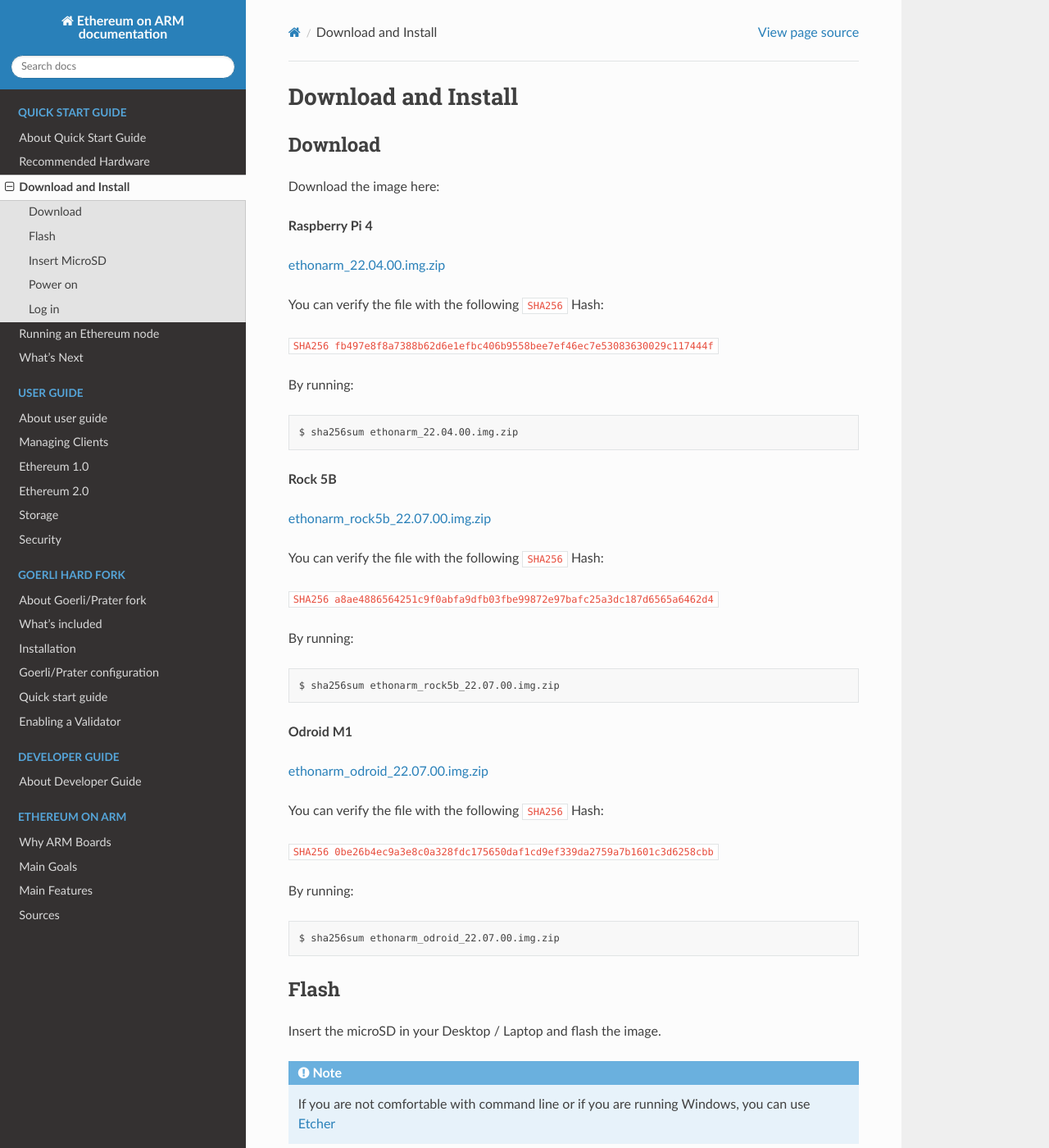
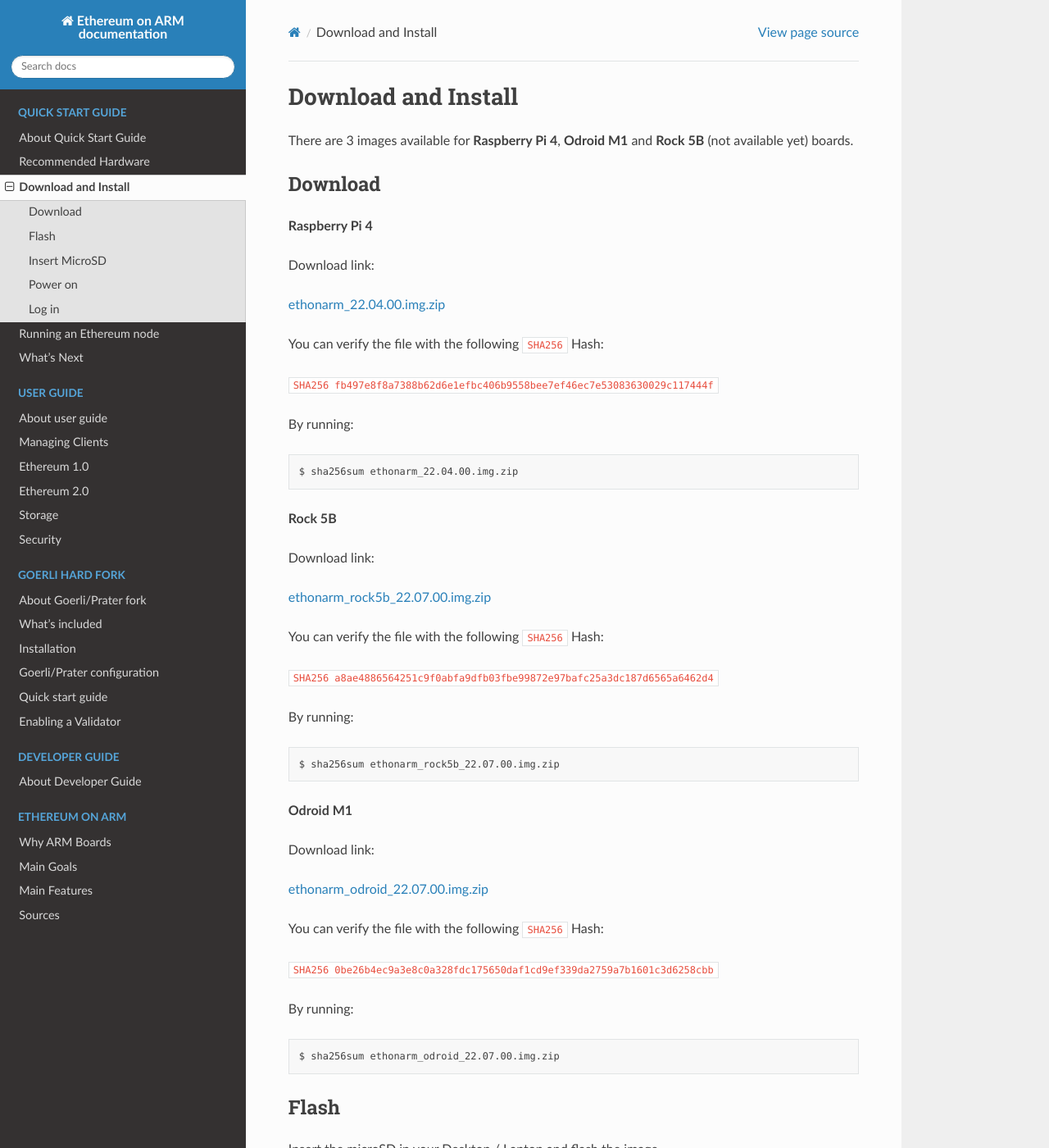
Before and after one commit to EOA-Blockchain-Labs/ethereumonarm, a Sphinx documentation site: the page built from docs/quick-guide/download-and-install.rst, in a window 1280 px wide and 1400 px high. Shown: the whole window at 82% size. Built offline with Sphinx 7.4.7 and the Read the Docs theme 2.0.0, drawn with Linux system fonts in a browser that asks for light colours.

```diff
--- a/docs/quick-guide/download-and-install.rst
+++ b/docs/quick-guide/download-and-install.rst
@@ -4,12 +4,14 @@
 Download and Install
 ====================
 
+There are 3 images available for **Raspberry Pi 4**, **Odroid M1** and **Rock 5B** (not available yet) boards.
+
 Download
 --------
 
-Download the image here:
+**Raspberry Pi 4**
 
-**Raspberry Pi 4**
+Download link:
 
 ethonarm_22.04.00.img.zip_
 
@@ -27,6 +29,8 @@
 
 **Rock 5B**
 
+Download link:
+
 ethonarm_rock5b_22.07.00.img.zip_
 
 .. _ethonarm_rock5b_22.07.00.img.zip: https://ethereumonarm-my.sharepoint.com/:u:/p/dlosada/EZEp3NlgoUJKpCoKRYLIVKMBtPGmFyy9lz__qdMKvc7xNw?download=1
@@ -42,6 +46,8 @@
   sha256sum ethonarm_rock5b_22.07.00.img.zip
 
 **Odroid M1**
+
+Download link:
 
 ethonarm_odroid_22.07.00.img.zip_
 
```
Also changed, not shown: 7 other files.
